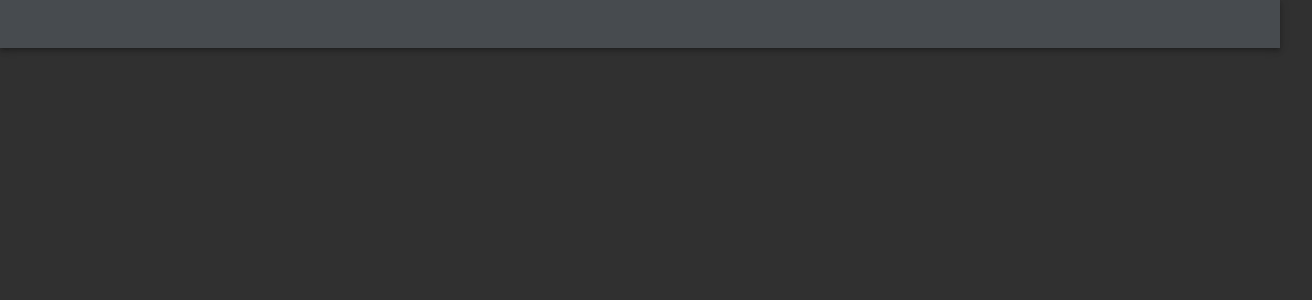
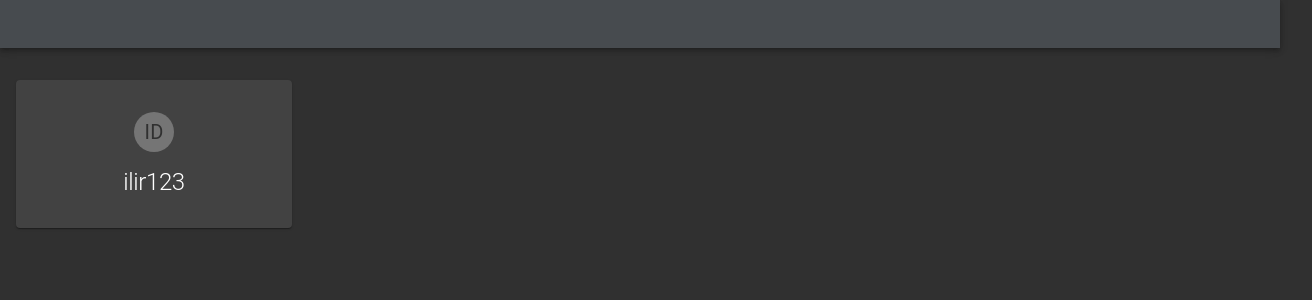
Before and after one commit to jawadjawid/SportCred, a React (Create React App) app in the folder SPORTCRED/client/: page /profile in a window 1280 px wide. Shown: the top 300 px of the page, 1312 px wide, since content can reach past the window. Built offline with nearby package versions, Linux system fonts and the light colour scheme.

Commit message:
add basic info display (displays profile picture if exists and username)

```diff
--- a/SPORTCRED/client/src/components/Profile/Profile.js
+++ b/SPORTCRED/client/src/components/Profile/Profile.js
@@ -6,6 +6,8 @@
 import ThemeProvider from '@material-ui/styles/ThemeProvider';
 import IconButton from "@material-ui/core/IconButton";
 import Typography from "@material-ui/core/Typography";
+
+import UserBasicInfo from "./UserBasicInfo";
 
 
 const theme1 = createMuiTheme({
@@ -25,7 +27,6 @@
         type:'dark'
     }, typography: {
         h1:{
-            fontWeight:'300rem',
             fontSize:'1.5rem',
             marginBottom:'1.0rem'
         },
@@ -41,8 +42,9 @@
             <AppBar position="static" style={{"margin-bottom":"1rem",padding:"1.5rem"}}>
             </AppBar>
             <CssBaseline/>
-            <Grid container spacing={2} style={{"margin-left":"1rem"}}>
+            <Grid container spacing={2}>
                 <Grid item xs={3}>
+                    <UserBasicInfo />
                 </Grid>
                 <Grid item xs={9}>
                 </Grid>
--- /dev/null
+++ b/SPORTCRED/client/src/components/Profile/UserBasicInfo.js
@@ -0,0 +1,38 @@
+import React from 'react';
+import UserIcon from "./UserIcon";
+import Card from "@material-ui/core/Card";
+import Typography from "@material-ui/core/Typography";
+import List from "@material-ui/core/List";
+import ListItem from "@material-ui/core/ListItem";
+
+export default class UserBasicInfo extends React.Component{
+    constructor(props){
+        super(props)
+        this.state = {
+            fullName : "Ilir Dima",
+            username: "ilir123"
+        }
+    }
+
+    componentDidMount() {
+        // call api to update state info
+    }
+
+
+    render(){
+        return (
+            <React.Fragment>
+                <Card style={{ display:'flex', justifyContent:'center' ,margin:"1rem"}}>
+                    <List >
+                        <ListItem style={{ justifyContent:'center','margin-top':'1rem' }} >
+                            <UserIcon fullName={this.state.fullName} />
+                        </ListItem>
+                        <ListItem style={{ justifyContent:'center' }}>
+                            <Typography variant="h1" component="h1" style={{ justifyContent:'center' }}>{this.state.username}</Typography>
+                        </ListItem >
+                    </List>
+                </Card>
+            </React.Fragment>
+        )
+    }
+}
--- /dev/null
+++ b/SPORTCRED/client/src/components/Profile/UserIcon.js
@@ -0,0 +1,59 @@
+import React from 'react';
+import {Avatar} from "@material-ui/core";
+import {makeStyles} from '@material-ui/core/styles';
+
+export default class UserIcon extends React.Component {
+    // props should have fullname and iconimg
+    constructor(props){
+        super(props)
+        this.state={
+            fullName:props.fullName,
+            imgSrc:props.imgSrc
+        }
+    }
+
+
+    retrieveInitials = () => {
+        if(this.state.hasOwnProperty("fullName")){
+            const name=this.state.fullName.split(" ");
+            console.log(name)
+            return name[0][0] + name[1][0];
+        } else{
+            return "KD"
+        }
+
+    }
+
+
+
+    render(){
+        const classes = makeStyles((theme) => ({
+            root: {
+                display: 'flex',
+                '& > *': {
+                    margin: theme.spacing(1),
+                },
+            },
+            small: {
+                width: theme.spacing(3),
+                height: theme.spacing(3),
+            },
+            large: {
+                width: theme.spacing(20),
+                height: theme.spacing(20),
+            },
+        }));
+
+        if(this.state.imgSrc == null){
+            return (<div className={classes.root} >
+                <Avatar  className={classes.small}>{this.retrieveInitials()}</Avatar>
+            </div>);
+        } else {
+            return (<React.Fragment className={classes.root}>
+                <Avatar className={classes.large} style={{alignSelf: 'center'}} alt={this.state.fullName} src={this.state.imgSrc} /> </React.Fragment>);
+        }
+    }
+
+
+
+}
```
